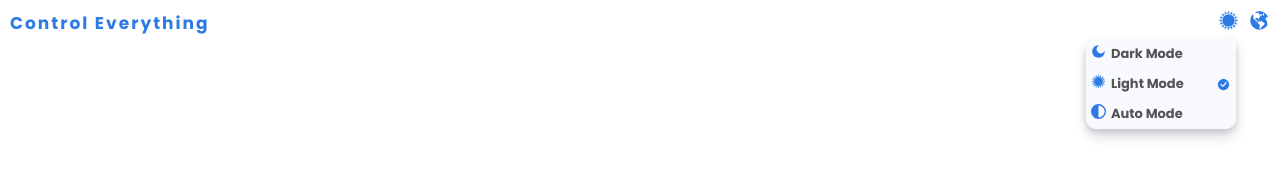
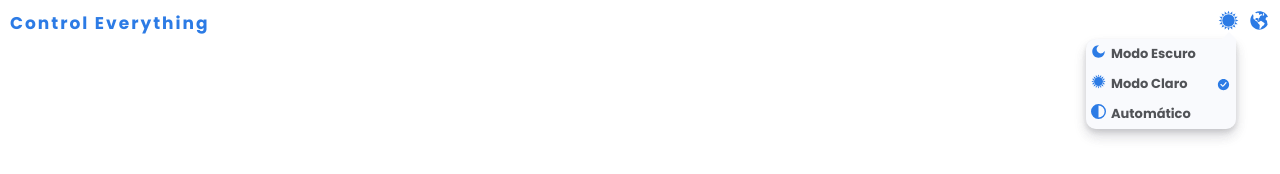
Before and after one commit to TTiagoSousa/Control_Everything_Admin, a React (Vite) app: page / in a window 1280 px wide. Both pictures are taken after a click on the button 1228 px from the left and 20 px from the top of the page. Shown: the top 174 px of the page. Built offline with nearby package versions, Linux system fonts and the light colour scheme.

Commit message:
Change theme selector, translation

```diff
--- a/src/Components/Selectors/Change_Theme/Change_Theme.jsx
+++ b/src/Components/Selectors/Change_Theme/Change_Theme.jsx
@@ -3,8 +3,11 @@ import './Change_Theme.scss';
 import { ThemeState } from '../../../Contexts/Theme_Context';
 import * as Icon from '../../../Imports/icons';
 import * as Color from '../../../Styles/Colors';
+import { useTranslation } from 'react-i18next';
 
 const Change_Theme = () => {
+
+  const { t } = useTranslation();
 
   const { handleDarkMode, handleLightMode, mode, handleAutoMode } = ThemeState();
 
@@ -68,7 +71,7 @@ const Change_Theme = () => {
                   Global_Color={Color.blue_darker}
                 />
               </div>
-              <span>Dark Mode</span>
+              <span>{t("Dark Mode")}</span>
             </div>
             <div className='Check_Icon'>
               <div className='Icon'>
@@ -83,7 +86,7 @@ const Change_Theme = () => {
                   Global_Color={Color.blue_darker}
                 />
               </div>
-              <span>Light Mode</span>
+              <span>{t("Light Mode")}</span>
             </div>
             <div className='Check_Icon'>
               <div className='Icon'>
@@ -98,7 +101,7 @@ const Change_Theme = () => {
                   Global_Color={Color.blue_darker}
                 />
               </div>
-              <span>Auto Mode</span>
+              <span>{t("Auto Mode")}</span>
             </div>
             <div className='Check_Icon'>
               <div className='Icon'>
--- a/src/i18n/Translations/en.json
+++ b/src/i18n/Translations/en.json
@@ -3,6 +3,9 @@
     "Login": "Login",
     "Countries API": "Countries API",
     "Update Countries api": "Update Countries api",
-    "Loading, dont close the page...": "Loading, dont close the page..."
+    "Loading, dont close the page...": "Loading, dont close the page...",
+    "Dark Mode": "Dark Mode",
+    "Light Mode": "Light Mode",
+    "Auto Mode": "Auto Mode"
   }
 }
--- a/src/i18n/Translations/pt.json
+++ b/src/i18n/Translations/pt.json
@@ -3,6 +3,9 @@
     "Login": "Login",
     "Countries API": "API de países",
     "Update Countries api": "Atualizar api de países",
-    "Loading, dont close the page...": "A atualizar, não feche a página..."
+    "Loading, dont close the page...": "A atualizar, não feche a página...",
+    "Dark Mode": "Modo Escuro",
+    "Light Mode": "Modo Claro",
+    "Auto Mode": "Automático"
   }
 }
```
